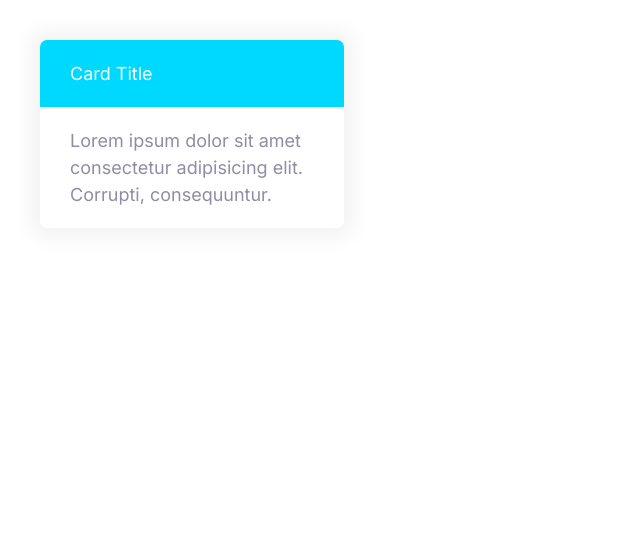
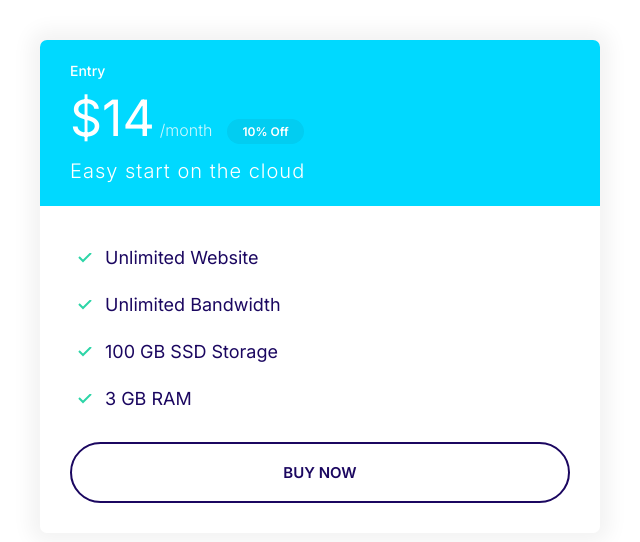
Before and after one commit to ShehryarAzhar/sherify, a plain HTML site: page index.html in a window 1280 px wide. Shown: the whole page, without its empty margins (0-640 px from the left). Drawn offline with Linux system fonts and the light colour scheme.

Commit message:
Build the plan component.

```diff
--- a/css/styles.css
+++ b/css/styles.css
@@ -118,6 +118,7 @@ a {
 
 .badge--small {
   font-size: 1.6rem;
+  padding: 0.5rem 1.5rem;
 }
 
 @media screen and (min-width: 1024px) {
@@ -298,3 +299,51 @@ a {
   background: var(--color-secondary);
   color: #fff;
 }
+
+.card--secondary .badge--secondary {
+  background: #02cdf1;
+}
+
+/* Plans */
+.plan__name {
+  color: #fff;
+  margin: 0;
+  font-weight: 500;
+  font-size: 2.4rem;
+}
+
+.plan__price {
+  font-size: 6rem;
+}
+
+.plan__billing-cycle {
+  font-size: 2.4rem;
+  font-weight: 300;
+  opacity: 0.8;
+  margin-right: 1rem;
+}
+
+.plan__description {
+  display: block;
+  font-size: 2rem;
+  font-weight: 300;
+  letter-spacing: 1px;
+}
+
+.plan .list__item {
+  margin-bottom: 2rem;
+}
+
+@media screen and (min-width: 1024px) {
+  .plan__name {
+    font-size: 1.4rem;
+  }
+
+  .plan__price {
+    font-size: 5rem;
+  }
+
+  .plan__billing-cycle {
+    font-size: 1.6rem;
+  }
+}
--- a/index.html
+++ b/index.html
@@ -6,7 +6,7 @@
     <link rel="preconnect" href="https://fonts.googleapis.com" />
     <link rel="preconnect" href="https://fonts.gstatic.com" crossorigin />
     <link
-      href="https://fonts.googleapis.com/css2?family=Inter:wght@400;600;700&display=swap"
+      href="https://fonts.googleapis.com/css2?family=Inter:wght@300;400;500;600;700&display=swap"
       rel="stylesheet"
     />
     <link rel="stylesheet" href="css/normalize.css" />
@@ -14,12 +14,25 @@
     <title>Document</title>
   </head>
   <body>
-    <div style="width: 30%; padding: 4rem">
-      <div class="card card--secondary">
-        <header class="card__header">Card Title</header>
-        <div class="card__body">
-          Lorem ipsum dolor sit amet consectetur adipisicing elit. Corrupti,
-          consequuntur.
+    <div style="width: 50%; padding: 4rem">
+      <div class="plan">
+        <div class="card card--secondary">
+          <header class="card__header">
+            <h3 class="plan__name">Entry</h3>
+            <span class="plan__price">$14</span>
+            <span class="plan__billing-cycle">/month</span>
+            <span class="badge badge--secondary badge--small">10% Off</span>
+            <span class="plan__description">Easy start on the cloud</span>
+          </header>
+          <div class="card__body">
+            <ul class="list list--tick">
+              <li class="list__item">Unlimited Website</li>
+              <li class="list__item">Unlimited Bandwidth</li>
+              <li class="list__item">100 GB SSD Storage</li>
+              <li class="list__item">3 GB RAM</li>
+            </ul>
+            <button class="btn btn--outline btn--block">Buy Now</button>
+          </div>
         </div>
       </div>
     </div>
```
Also changed, not shown: components/plans.html (added, +20 -0 lines).
